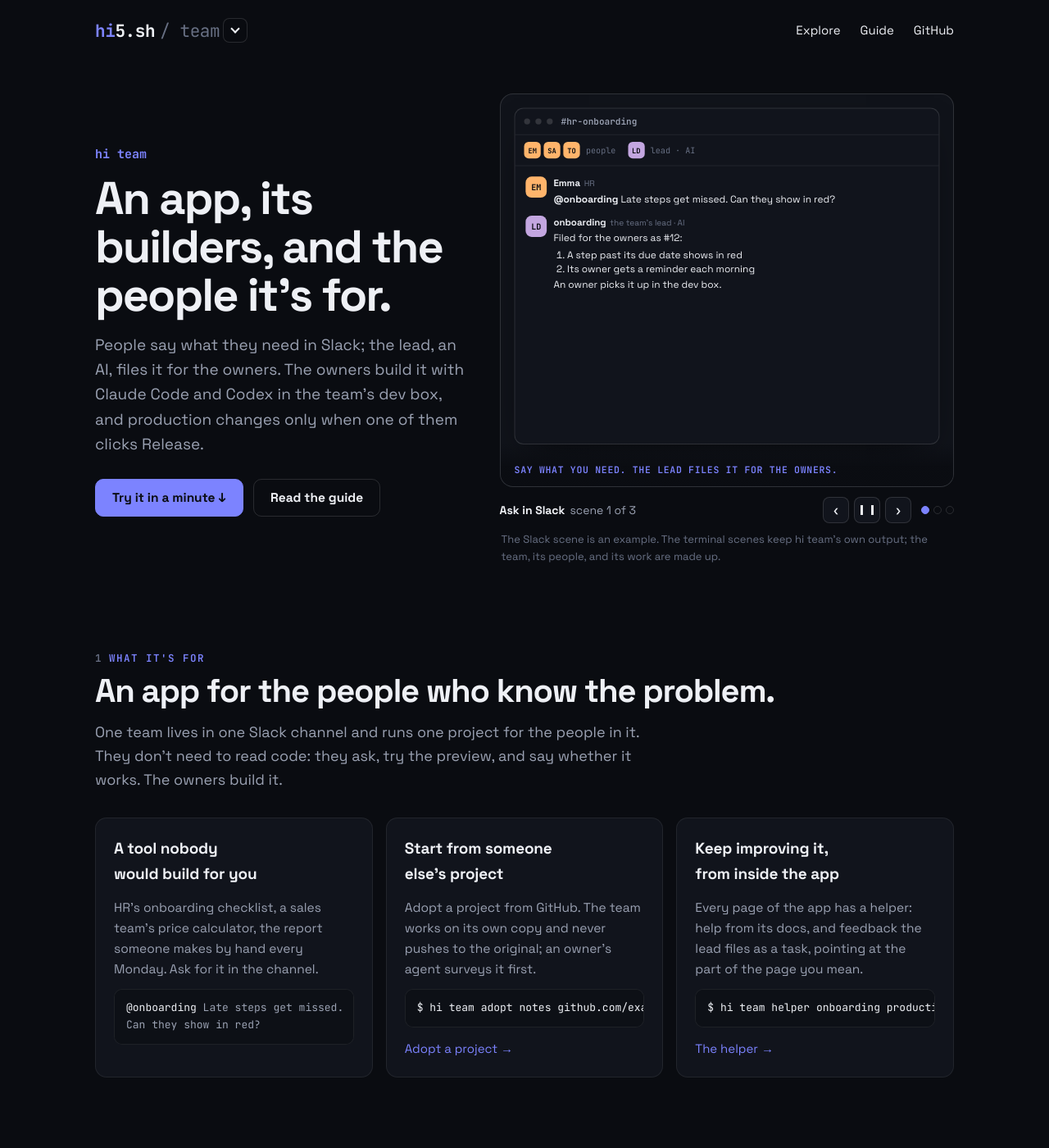
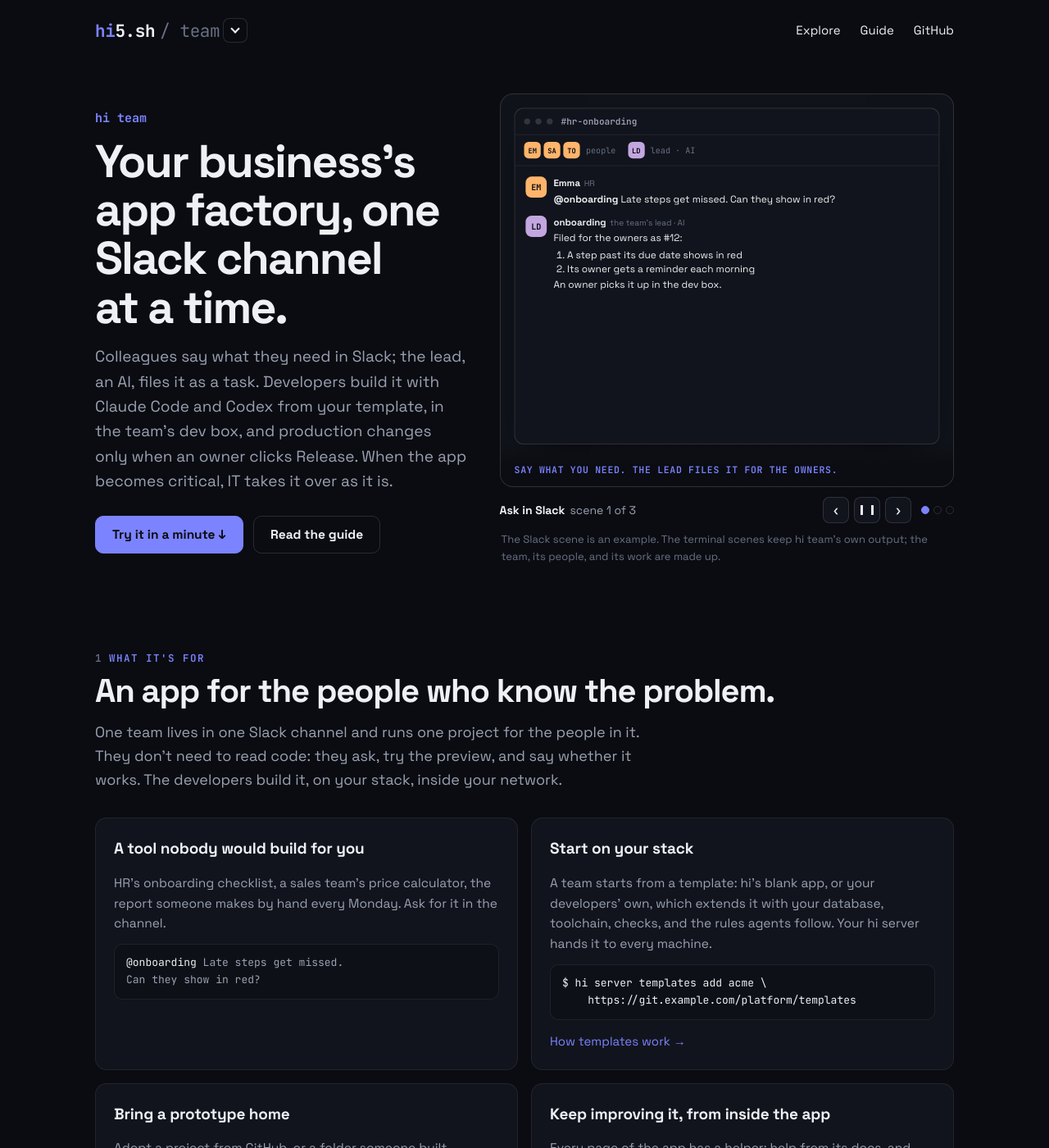
Before and after one commit to hi5sh/hi, a Jekyll site: the page built from team/index.html, in a window 1280 px wide and 1400 px high. Shown: the whole window at 82% size. Built offline with Jekyll 4.4.1, drawn with Linux system fonts in a browser that asks for light colours; some of the changed text lies outside the part shown.

Commit message:
Site: the README, llms.txt, and hi team's page as the app factory
The same framing as the homepage: hi team is hi5's app factory for
businesses. The team page's hero says so; a card shows projects starting
on your stack from your developers' templates; adopting takes a folder
someone built elsewhere too; How it works ends with handing an app over
to IT; and Who does what replaces Owners and their keys, with Pro Devs,
Vibe Devs, and contributors. The README's intro and Teams section and
llms.txt's summary and hi team entry follow.

Co-Authored-By: Claude Opus 5.5 <noreply@anthropic.com>
Claude-Session: https://claude.ai/code/session_01ST6kn2TXwMJgYpuEVdav5f

```diff
--- a/team/index.html
+++ b/team/index.html
@@ -5,9 +5,9 @@ title: hi team
 tool: hi team
 demo: team
 guide: /guide/team/
-headline: An app, its builders, and the people it's for.
-lede: "People say what they need in Slack; the lead, an AI, files it for the owners. The owners build it with Claude Code and Codex in the team's dev box, and production changes only when one of them clicks Release."
-description: hi team runs one app for the people in one Slack channel. Its owners build it with coding agents in a dev box they reach over SSH or in a browser; a Hermes lead helps the people, files their ideas and bug reports as tasks, and watches the app.
+headline: Your business's app factory, one Slack channel at a time.
+lede: "Colleagues say what they need in Slack; the lead, an AI, files it as a task. Developers build it with Claude Code and Codex from your template, in the team's dev box, and production changes only when an owner clicks Release. When the app becomes critical, IT takes it over as it is."
+description: hi team is hi5's app factory for businesses. One team runs one internal app for the people in one Slack channel, started from your developers' template. Its developers build it with coding agents in a dev box they reach over SSH or in a browser; a Hermes lead helps the people, files their ideas and bug reports as tasks, and watches the app.
 demo_caption: The Slack scene is an example. The terminal scenes keep hi team's own output; the team, its people, and its work are made up.
 fallback: |
   $ hi team status onboarding
@@ -23,8 +23,8 @@ fallback: |
   <section id="uses" class="wrap" aria-labelledby="uses-h">
     <div class="eyebrow"><span class="lvl">1</span>What it's for</div>
     <h2 id="uses-h">An app for the people who know the problem.</h2>
-    <p class="sub">One team lives in one Slack channel and runs one project for the people in it. They don't need to read code: they ask, try the preview, and say whether it works. The owners build it.</p>
-    <div class="uses">
+    <p class="sub">One team lives in one Slack channel and runs one project for the people in it. They don't need to read code: they ask, try the preview, and say whether it works. The developers build it, on your stack, inside your network.</p>
+    <div class="uses" style="grid-template-columns: repeat(auto-fit, minmax(min(100%, 440px), 1fr))">
       <div class="use">
         <h3>A tool nobody would build for you</h3>
         <p>HR's onboarding checklist, a sales team's price calculator, the report someone makes by hand every Monday. Ask for it in the channel.</p>
@@ -32,8 +32,15 @@ fallback: |
 Can they show in red?</div>
       </div>
       <div class="use">
-        <h3>Start from someone else's project</h3>
-        <p>Adopt a project from GitHub. The team works on its own copy and never pushes to the original; an owner's agent surveys it first.</p>
+        <h3>Start on your stack</h3>
+        <p>A team starts from a template: hi's blank app, or your developers' own, which extends it with your database, toolchain, checks, and the rules agents follow. Your hi server hands it to every machine.</p>
+        <div class="snip"><span class="c">$ hi server templates add acme \
+    https://git.example.com/platform/templates</span></div>
+        <a class="go" href="/init/">How templates work →</a>
+      </div>
+      <div class="use">
+        <h3>Bring a prototype home</h3>
+        <p>Adopt a project from GitHub, or a folder someone built elsewhere. The team works on its own copy and never pushes to the original; an owner's agent surveys it first.</p>
         <div class="snip"><span class="c">$ hi team adopt notes github.com/example/notes</span></div>
         <a class="go" href="/guide/team/adopt/">Adopt a project →</a>
       </div>
@@ -55,7 +62,7 @@ Can they show in red?</div>
         <div class="cmdline"><span class="ps">$</span><code>curl -fsSL https://hi5.sh/install.sh | sh</code><button class="copy" type="button" data-copy="curl -fsSL https://hi5.sh/install.sh | sh">copy</button></div></div></li>
       <li><div><p><b>Install what a team needs.</b> Then give Hermes an OpenRouter key with <code>hermes setup</code>, and sign in to Claude Code and Codex.</p>
         <div class="cmdline"><span class="ps">$</span><code>hi install hermes claude codex podman restic</code><button class="copy" type="button" data-copy="hi install hermes claude codex podman restic">copy</button></div></div></li>
-      <li><div><p><b>Set it up.</b> Seven questions, one at a time: purpose, the Slack app (from a manifest hi prints), channel, owners, the agents and their sign-ins, and code; then the dev box's NetBird key.</p>
+      <li><div><p><b>Set it up.</b> Seven questions, one at a time: purpose, the Slack app (from a manifest hi prints), channel, owners, the agents and their sign-ins, and code, from a blank app or one of your templates; then the dev box's NetBird key.</p>
         <div class="cmdline"><span class="ps">$</span><code>hi team new onboarding</code><button class="copy" type="button" data-copy="hi team new onboarding">copy</button></div></div></li>
       <li><div><p><b>Start it</b>, now and at every boot. It answers in its channel in a minute or so.</p>
         <div class="cmdline"><span class="ps">$</span><code>hi team up onboarding</code><button class="copy" type="button" data-copy="hi team up onboarding">copy</button></div></div></li>
@@ -73,6 +80,7 @@ Can they show in red?</div>
       <p><strong>Ideas become tasks.</strong> The lead helps people use the app and turns what they ask for, in the channel, a DM, or feedback from the app's helper, into tasks in GitHub, GitLab, or hi's own: it looks at the code and the docs first, talks it through, and files it once they agree. It answers how far something is from the tasks and the versions.</p>
       <p><strong>Owners build in the dev box.</strong> Start on a task gives it a branch, a worktree, and an agent. herdr keeps a workspace and an agent per piece of work, there whether you attach from a terminal over NetBird or from the dev page in a browser, where the agent's session is a chat, with its questions as cards to tap, and VS Code beside it. Agents ask for a second opinion from each other with <code>hi dev review</code>, put a branch on the preview with production's data, and ship it into dev.</p>
       <p><strong>Dev and production.</strong> People try dev on a preview link that opens on their phones. Production moves only when an owner clicks Release on the dev page, as numbered releases, v1, v2, and so on, each with a snapshot first, and each one can be rolled back.</p>
+      <p><strong>Handing it over.</strong> An app that becomes critical changes hands, not code. An admin of the machine makes IT's people its owners, and the people who built it stay on as developers or step back. The project is an ordinary git repository from your template, with its history, its specs in <code>docs/specs/</code>, and its tasks in GitHub, GitLab, or hi's own; the whole team is one folder that moves to another machine.</p>
     </div>
   </section>
 
@@ -108,10 +116,10 @@ Can they show in red?</div>
 <span class="c">$ hi team incidents onboarding</span></div>
       </div>
       <div class="detail">
-        <h3>Owners and their keys</h3>
+        <h3>Who does what</h3>
         <div class="snip"><span class="c">$ hi team owners onboarding add U07ANNA</span>
 <span class="c">$ hi team owners onboarding key U07ANNA ~/anna.pub</span></div>
-        <p>Owners are the team's developers: they get into the dev box over SSH with their own key, and its dev page with their link from <code>/hi-onboarding dev</code>. An admin of the machine adds and removes them.</p>
+        <p>Owners, whom an admin of the machine adds, decide what reaches production. On the dev page's People table they make others Pro Devs (Chat, terminal, VS Code, and SSH) or Vibe Devs (Chat only), who build without touching production, and contributors, who file bugs as tasks with their name on them.</p>
       </div>
       <div class="detail">
         <h3>What the box can't do</h3>
```
Also changed, not shown: llms.txt (+5 -2 lines), README.md.
